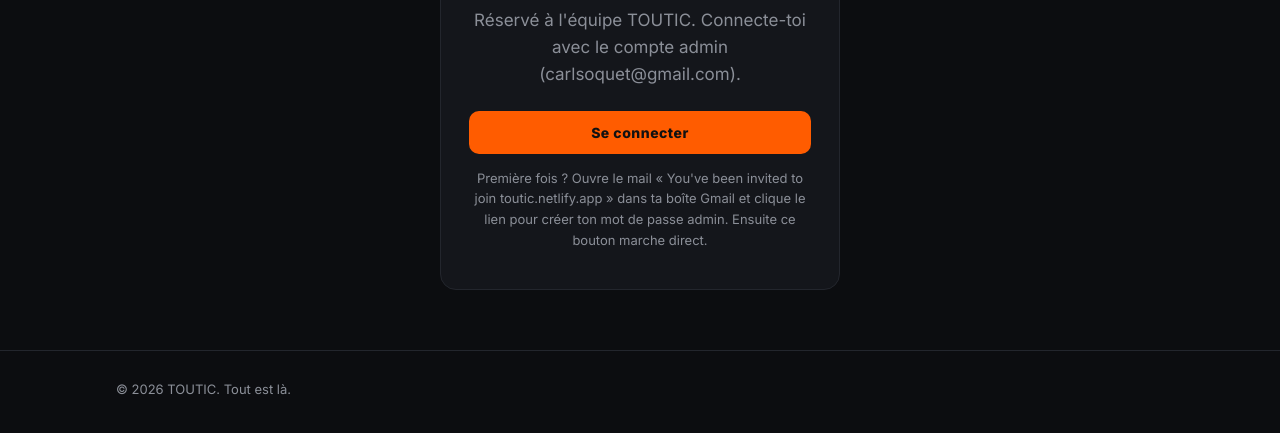
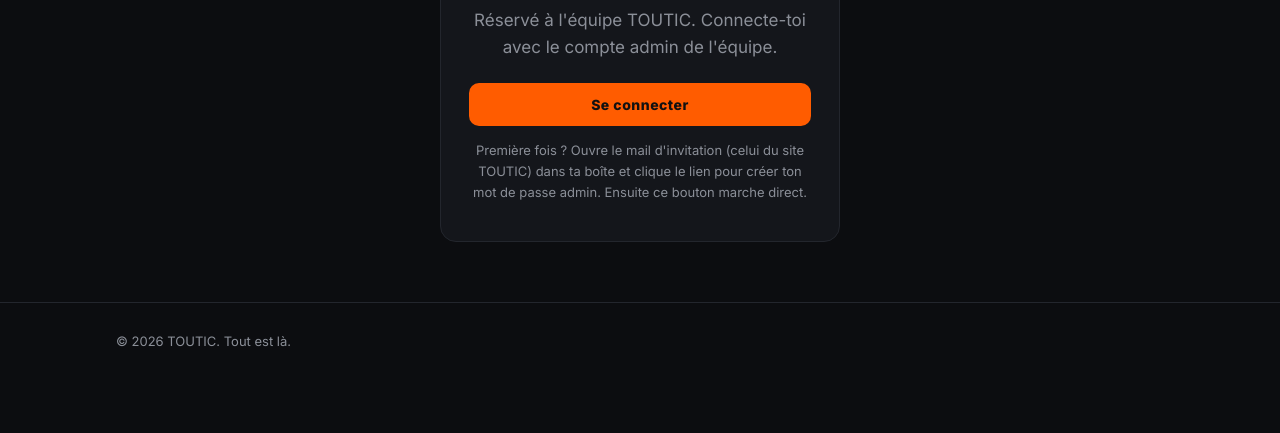
Before and after one commit to JARVIS-NEO-CODER/kamion, a plain HTML site: page admin.html in a window 1280 px wide. Shown: the part 197-630 px from the top of the page. Drawn offline with Linux system fonts and the light colour scheme.

Commit message:
Admin : ne plus afficher l'email admin sur la page publique

```diff
--- a/admin.html
+++ b/admin.html
@@ -24,9 +24,9 @@
 <main class="wrap adminwrap" id="loginArea">
  <div class="loginbox">
   <h2 style="font-size:30px">Espace admin</h2>
-  <p class="lead center">Réservé à l'équipe TOUTIC. Connecte-toi avec le compte admin (carlsoquet@gmail.com).</p>
+  <p class="lead center">Réservé à l'équipe TOUTIC. Connecte-toi avec le compte admin de l'équipe.</p>
   <button class="btn wide" id="idOpen">Se connecter</button>
-  <p class="note center" style="margin-top:14px;line-height:1.6">Première fois ? Ouvre le mail « You've been invited to join toutic.netlify.app » dans ta boîte Gmail et clique le lien pour créer ton mot de passe admin. Ensuite ce bouton marche direct.</p>
+  <p class="note center" style="margin-top:14px;line-height:1.6">Première fois ? Ouvre le mail d'invitation (celui du site TOUTIC) dans ta boîte et clique le lien pour créer ton mot de passe admin. Ensuite ce bouton marche direct.</p>
   <p class="note" id="idErr" style="margin-top:10px"></p>
  </div>
 </main>
@@ -81,7 +81,7 @@
 <script src="script.js"></script>
 <script>
 const $=id=>document.getElementById(id);
-const ADMIN='carlsoquet@gmail.com';
+const ADMIN=atob('Y2FybHNvcXVldEBnbWFpbC5jb20=');
 function showDash(u){
  $('loginArea').classList.add('hidden');$('dash').classList.remove('hidden');
  fetch('products.json').then(r=>r.json()).then(items=>{
@@ -92,7 +92,7 @@ function showDash(u){
 }
 if(window.netlifyIdentity){
  netlifyIdentity.on('init',u=>{if(u)showDash(u);});
- netlifyIdentity.on('login',u=>{if(u&&u.email===ADMIN){showDash(u);}else if(u){$('idErr').textContent="Ce compte n'est pas admin. Utilise carlsoquet@gmail.com.";netlifyIdentity.logout();}});
+ netlifyIdentity.on('login',u=>{if(u&&u.email===ADMIN){showDash(u);}else if(u){$('idErr').textContent="Ce compte n'est pas admin.";netlifyIdentity.logout();}});
  netlifyIdentity.on('error',err=>{$('idErr').textContent='Connexion impossible : '+(err&&err.message?err.message:'réessaie');});
  $('idOpen').addEventListener('click',()=>netlifyIdentity.open());
  $('logout').addEventListener('click',()=>{netlifyIdentity.logout();$('dash').classList.add('hidden');$('loginArea').classList.remove('hidden');});
```
